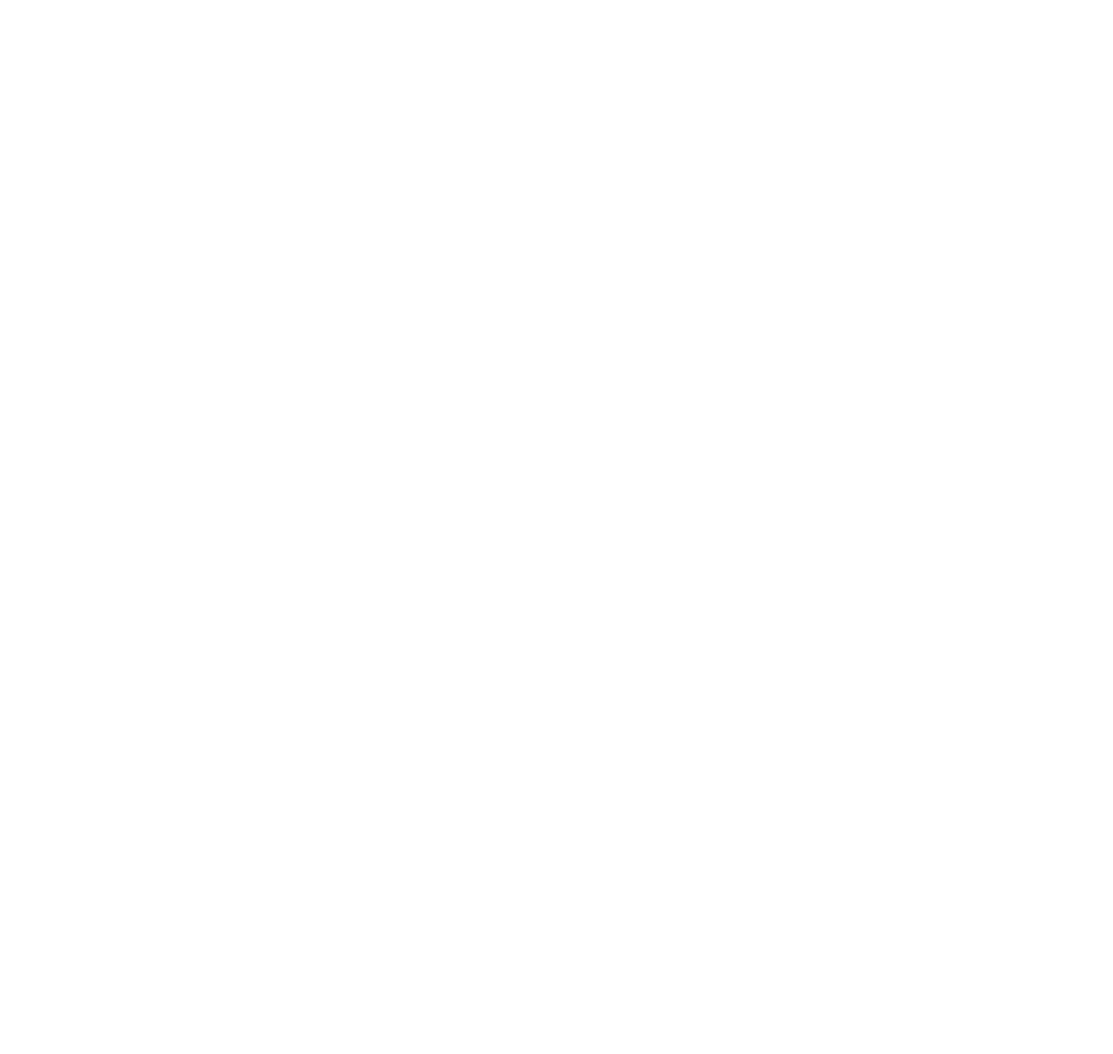
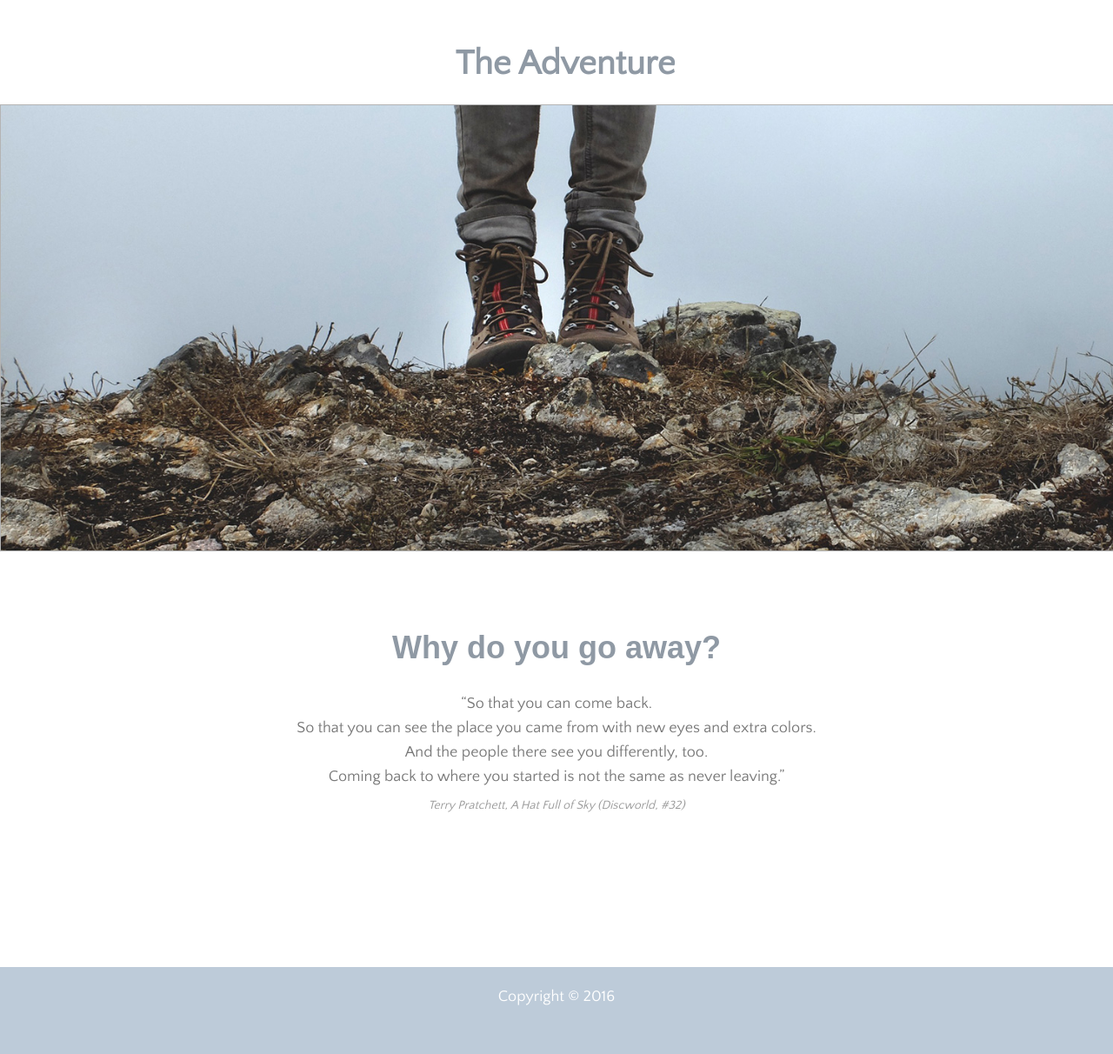
Before and after one commit to dastinnette/gWorkshop, a plain HTML site: page week1/class1/index.html in a window 1280 px wide. Shown: the whole page at 87% size. Before the commit the page ends 800 px from the top, so only its background shows below. Drawn offline with nearby package versions, Linux system fonts and the light colour scheme; a web font is replaced by a local one.

Commit message:
Updated week1/class 1 with complete project

```diff
--- /dev/null
+++ b/week1/class1/copyright-year.js
@@ -0,0 +1,7 @@
+var now = new Date();
+
+function fourdigits(number) {
+  return (number < 1000) ? number + 1900 : number;
+}
+
+document.getElementById('copyright').innerHTML = "Copyright &copy; " + fourdigits(now.getYear());
--- a/week1/class1/index.html
+++ b/week1/class1/index.html
@@ -1,10 +1,39 @@
-<!DOCTYPE html>
+<!doctype html>
 <html>
-  <head>
-    <meta charset="utf-8">
-    <title></title>
-  </head>
-  <body>
+<head>
+<title>The Adventure</title>
+<link rel="stylesheet" href="http://cdnjs.cloudflare.com/ajax/libs/normalize/3.0.1/normalize.min.css" />
+<link rel="stylesheet" href="style.css" />
+</head>
 
-  </body>
+<body>
+<header>
+<div class="wrapper">
+<h1><a href="index.html">The Adventure</a></h1>
+</header>
+<div class="bg-full-image"> <img src="boots.jpg" alt="Standing on a Mountain in Boots" /></div>
+<!--end .bg-full-image-->
+
+<div id="content">
+  <div class="wrapper">
+    <div class="row">
+      <div class="full_column">
+        <h2 class="center">Why do you go away?</h2>
+        <p class="center">&ldquo;So that you can come back. <br>
+          So that you can see the place you came from with new eyes and extra colors. <br>
+          And the people there see you differently, too. <br>
+          Coming back to where you started is not the same as never leaving.&rdquo;<br>
+          <em>Terry Pratchett, A Hat Full of Sky (Discworld, #32)</em></p>
+      </div>
+    </div>
+  </div>
+  <!--end wrapper-->
+</div>
+<!--end content-->
+
+<footer>
+  <p id="copyright"></p>
+</footer>
+<script src="copyright-year.js"></script>
+</body>
 </html>
--- a/week1/class1/style.css
+++ b/week1/class1/style.css
@@ -0,0 +1,110 @@
+@import url(http://fonts.googleapis.com/css?family=Quattrocento+Sans|Quattrocento);
+@import url(//maxcdn.bootstrapcdn.com/font-awesome/4.2.0/css/font-awesome.min.css);
+
+/* ----- =structure ----- */
+
+body {
+	background-color: #fff;
+}
+header {
+	height: 120px;
+	background-color: #fff;
+}
+#content {
+	padding-top: 60px;
+	min-height: 400px;
+}
+footer {
+	height: 100px;
+	background-color: #bdcbd9;
+}
+.wrapper {
+	width: 980px;
+	margin: auto;
+}
+.wrapper:after {
+	content: "";
+	display: table;
+	clear: both;
+}
+
+/* ----- =logo ----- */
+
+header h1 {
+	font-family: 'Quattrocento Sans', sans-serif;
+	font-size: 40px;
+	text-align: center;
+	padding-top: 50px;
+	margin: 0 0 0 20px;
+}
+header h1 a {
+	text-decoration: none;
+	color: #8f99a4;
+}
+header h1 a:hover {
+	color: #777;
+}
+
+/* ----- =footer ----- */
+
+footer {
+	text-align: center;
+}
+footer #copyright {
+	color: #fff;
+	padding-top: 20px;
+}
+
+/* ----- =full background images ----- */
+
+.bg-full-image {
+	position: relative;
+	min-width: 980px;
+}
+.bg-full-image img {
+	display: block;
+	width: 100%;
+	border: 1px #b4b4b4 solid;
+}
+.bg-color-band {
+    height: 20px;
+	background-color: #c8d6e3;
+	border: 1px solid #b7c4d0;
+}
+
+.full-width {
+	width: 100%;
+}
+
+/* ----- =type ----- */
+
+h2 {
+	font-family: Quattrocento, sans-serif;
+	font-size: 36px;
+	color: #8f99a4;
+}
+h3 {
+	font-family: Quattrocento, sans-serif;
+	font-size: 24px;
+	color: #363636;
+}
+p {
+	font-family: 'Quattrocento Sans', sans-serif;
+	font-size: 18px;
+	line-height: 28px;
+	color: #777;
+}
+.center {
+	text-align: center;
+}
+a:link {
+	color: #8f99a4;
+	text-decoration: none;
+}
+em {
+	font-size: 14px;
+	line-height: 18px;
+	padding-top: 10px;
+	display: block;
+	color: #999;
+}
```
Also changed, not shown: week1/class1/boots.jpg (added).
